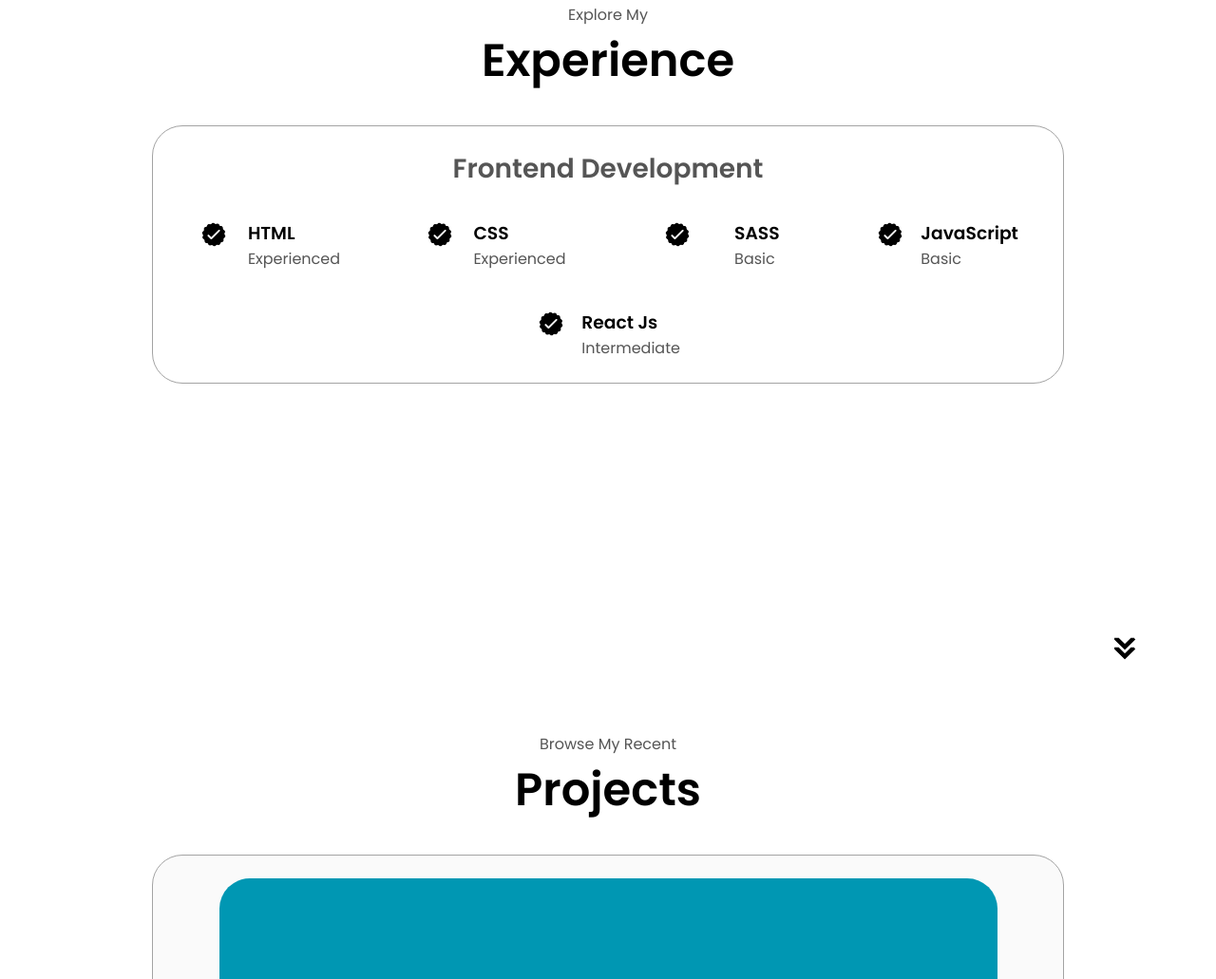
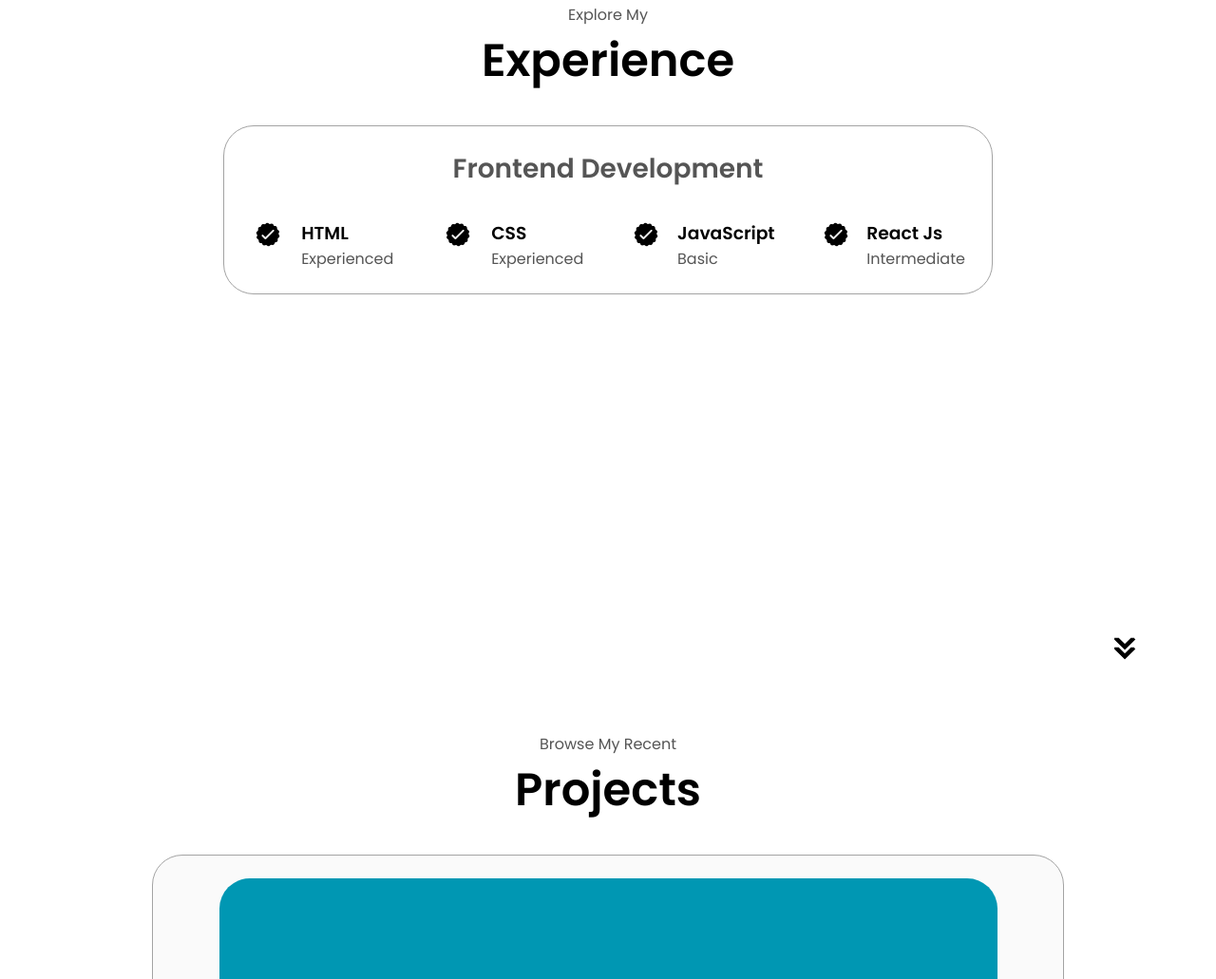
Before and after one commit to Arjun364/Portfolio, a plain HTML site: page index.html in a window 1280 px wide. Shown: the part 1709-2740 px from the top of the page at 95% size. Drawn offline with Linux system fonts and the light colour scheme.

Commit message:
updated cv document

```diff
--- a/index.html
+++ b/index.html
@@ -60,7 +60,7 @@
             <button
               type="button"
               class="btn btn-1-color"
-              onclick="window.open('./assets/resume-example.pdf')"
+              onclick="window.open('./assets/ArjunAV_Resume.pdf')"
             >
               Download CV
             </button>
@@ -172,17 +172,6 @@
                   <div>
                     <h3>CSS</h3>
                     <p>Experienced</p>
-                  </div>
-                </article>
-                <article>
-                  <img
-                    src="./assets/checkmark.png"
-                    alt="Experience icon"
-                    class="logo"
-                  />
-                  <div>
-                    <h3>SASS</h3>
-                    <p>Basic</p>
                   </div>
                 </article>
                 <article>
```
Also changed, not shown: 1 other file.
